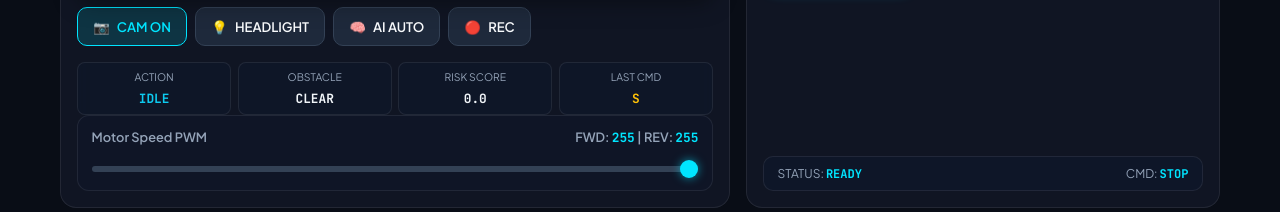
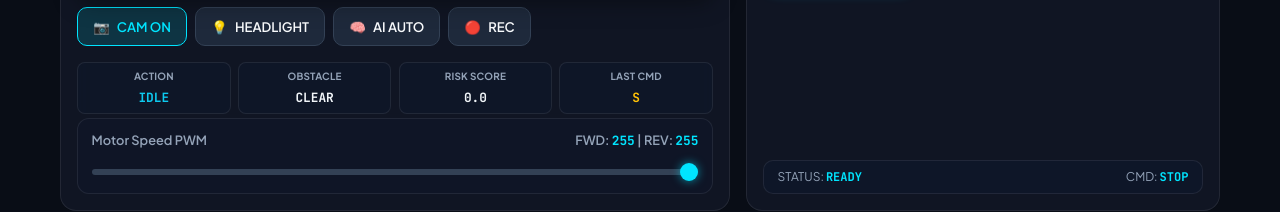
Before and after one commit to sumitrathor1/FPV_Car, a plain HTML site: page Frontend/index.html in a window 1280 px wide. Shown: the part 464-676 px from the top of the page. Drawn offline with nearby package versions, Linux system fonts and the light colour scheme; no server answers.

Commit message:
Make telemetry metrics (ACTION, OBSTACLE, RISK SCORE, LAST CMD) single-row horizontal slider

```diff
--- a/Frontend/index.html
+++ b/Frontend/index.html
@@ -431,26 +431,46 @@
         box-shadow: 0 0 10px rgba(0, 229, 255, 0.6);
       }
 
-      /* AI & Telemetry Strip */
+      /* AI & Telemetry Strip - Single Row Horizontal Scroll/Slider */
       .telemetry-strip {
-        display: grid;
-        grid-template-columns: repeat(4, 1fr);
-        gap: 0.4rem;
+        display: flex;
+        flex-wrap: nowrap;
+        overflow-x: auto;
+        -webkit-overflow-scrolling: touch;
+        gap: 0.45rem;
         margin-top: 0.75rem;
+        padding-bottom: 4px;
+        scrollbar-width: thin;
+        scrollbar-color: rgba(0, 229, 255, 0.3) transparent;
+      }
+
+      .telemetry-strip::-webkit-scrollbar {
+        height: 3px;
+      }
+
+      .telemetry-strip::-webkit-scrollbar-thumb {
+        background: rgba(0, 229, 255, 0.3);
+        border-radius: 3px;
       }
 
       .tele-item {
+        flex: 1 0 78px;
+        min-width: 78px;
         background: rgba(15, 23, 42, 0.7);
         border: 1px solid var(--card-border);
         border-radius: 8px;
-        padding: 0.35rem 0.5rem;
+        padding: 0.35rem 0.45rem;
         text-align: center;
+        white-space: nowrap;
       }
 
       .tele-label {
-        font-size: 0.65rem;
+        font-size: 0.62rem;
+        font-weight: 700;
+        letter-spacing: 0.02em;
         color: var(--text-secondary);
         display: block;
+        white-space: nowrap;
       }
 
       .tele-val {
@@ -458,6 +478,7 @@
         font-weight: 700;
         font-size: 0.8rem;
         color: #f1f5f9;
+        white-space: nowrap;
       }
 
       /* Compact Status Bar */
```
